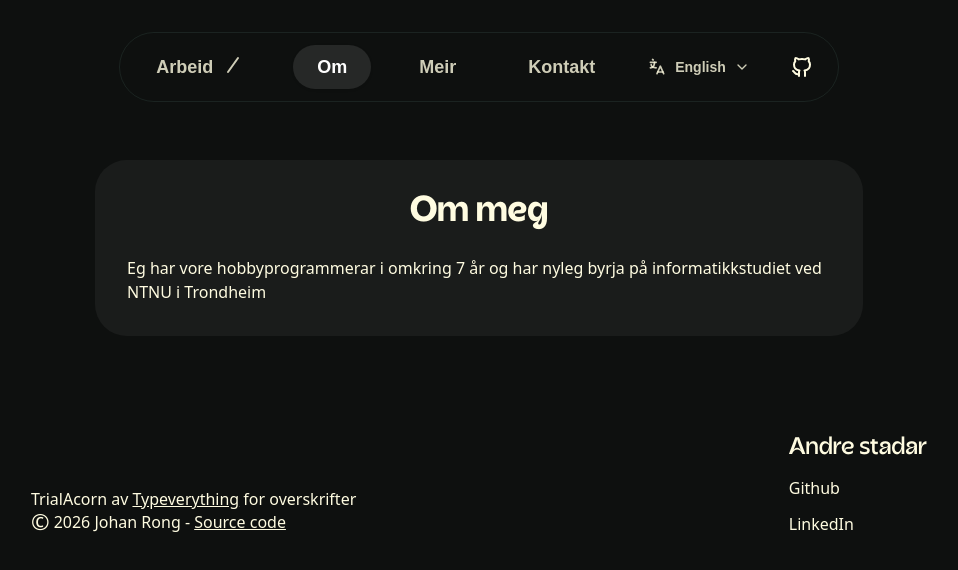
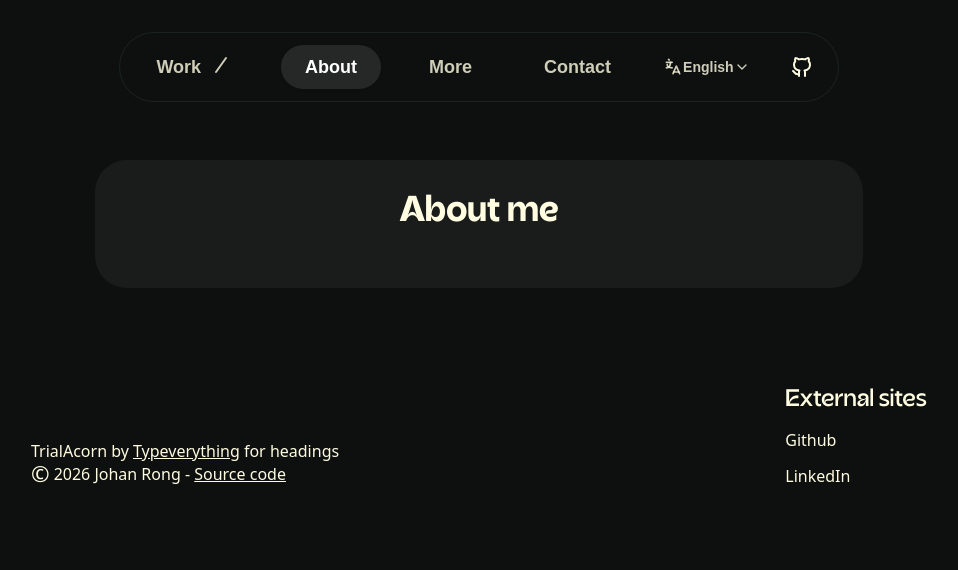
Before and after one commit to johron/johron.no, a Next.js app: page /en/om in a window 1280 px wide. Shown: the top 570 px of the page, without its empty margins (161-1119 px from the left). Built offline with nearby package versions, Linux system fonts and the light colour scheme; a web font is replaced by a local one.

Commit message:
More translations, appearance ,++

```diff
--- a/messages/en.json
+++ b/messages/en.json
@@ -1,8 +1,42 @@
 {
-    "HeroSection": {
-        "title1": "Hey! I'm",
-        "title2": "A programmer",
-        "subtitle1": "Hobby programmer for 7+ years and new Computer Science student at",
-        "subtitle2": "in Trondheim"
+    "navbar": {
+        "work": "Work",
+        "about": "About",
+        "more": "More",
+        "contact": "Contact",
+        "activeLabel": "Active"
+    },
+    "footer": {
+        "fontNotice1": "TrialAcorn by",
+        "fontNotice2": "for headings",
+        "source": "Source code",
+        "external": "External sites"
+    },
+    "workPage": {
+        "hero": {
+            "title1": "Hey! I'm",
+            "title2": "I'm a programmer",
+            "subtitle1": "Hobby programmer for 7+ years and new Computer Science student at",
+            "subtitle2": "in Trondheim"
+        },
+        "inProgress": {
+            "title": "In progress",
+            "moose": {
+                "description": "Terminal-based text editor written in Go, inspired by Emacs, Vim and VS Code"
+            }
+        },
+        "inHibernation": {
+            "title": "In hibernation",
+            "glare": {
+                "description": "Modular cross-platform game engine built in Kotlin using LWJGL and OpenGL"
+            },
+            "zelkel": {
+                "description": "Low-level object-oriented programming language"
+            }
+        }
+    },
+    "aboutPage": {
+        "title": "About me",
+        "paragraph": ""
     }
 }
--- a/messages/nn.json
+++ b/messages/nn.json
@@ -1,8 +1,42 @@
 {
-    "HeroSection": {
-        "title1": "Hei, eg er",
-        "title2": "Ein programmerar",
-        "subtitle1": "Hobbyprogrammerar i 7+ år og ny informatikkstudent ved",
-        "subtitle2": "i Trondheim"
+    "navbar": {
+        "work": "Arbeid",
+        "about": "Om",
+        "more": "Meir",
+        "contact": "Kontakt",
+        "activeLabel": "Aktiv"
+    },
+    "footer": {
+        "fontNotice1": "TrialAcorn av",
+        "fontNotice2": "for overskrifter",
+        "source": "Kildekode",
+        "external": "Andre stadar"
+    },
+    "workPage": {
+        "hero": {
+            "title1": "Hei, eg er",
+            "title2": "Ein programmerar",
+            "subtitle1": "Hobbyprogrammerar i 7+ år og ny informatikkstudent ved",
+            "subtitle2": "i Trondheim"
+        },
+        "inProgress": {
+            "title": "Under utvikling",
+            "moose": {
+                "description": "Terminalbasert teksteditor skrive i Go, inspirert av Emacs, Vim og VS Code"
+            }
+        },
+        "inHibernation": {
+            "title": "I dvale",
+            "glare": {
+                "description": "Modulær, cross-platform game-engine bygd i Kotlin ved hjelp av LWJGL og OpenGL"
+            },
+            "zelkel": {
+                "description": "Low-level objektorientert programmeringsspråk"
+            }
+        }
+    },
+    "aboutPage": {
+        "title": "Om meg",
+        "paragraph": "Eg har vore hobbyprogrammerar i omkring 7 år og har nyleg byrja på informatikkstudiet ved NTNU i Trondheim"
     }
 }
--- a/src/app/[locale]/om/page.tsx
+++ b/src/app/[locale]/om/page.tsx
@@ -1,12 +1,15 @@
 import { Text } from "@/components/Text"
 import { AcornText } from "@/components/AcornText"
+import { useTranslations } from "next-intl"
 
 export default function AboutPage() {
+    const t = useTranslations("aboutPage")
+
     return (
         <div className="flex justify-center">
             <div className="flex flex-col items-center p-8 bg-white/5 w-3xl rounded-4xl">
-                <AcornText className="text-4xl pb-6">Om meg</AcornText>
-                <Text>Eg har vore hobbyprogrammerar i omkring 7 år og har nyleg byrja på informatikkstudiet ved NTNU i Trondheim</Text>
+                <AcornText className="text-4xl pb-6">{t("title")}</AcornText>
+                <Text>{t("paragraph")}</Text>
             </div>
         </div>
     )
--- a/src/components/Footer.tsx
+++ b/src/components/Footer.tsx
@@ -1,8 +1,11 @@
 import { Text } from "@/components/Text"
 import { AcornText } from "./AcornText"
 import Link from "next/link"
+import { useTranslations } from "next-intl"
 
 export function Footer() {
+    const t = useTranslations("footer")
+
     return (
         <div className="flex w-full py-12 justify-center">
             <div className="flex w-4xl max-w-4xl justify-between">
@@ -10,13 +13,13 @@ export function Footer() {
                     <Text size="text-md">
                         <span className="inline-flex items-center gap-1 leading-none">
                             <span className="align-middle text-[1.4em] leading-none">©</span>
-                            <span>2026 Johan Rong - <Link href="https://github.com/johron/johron.no" className="underline">Source code</Link></span>
+                            <span>2026 Johan Rong - <Link href="https://github.com/johron/johron.no" className="underline">{t("source")}</Link></span>
                         </span>
                     </Text>
-                    <Text>TrialAcorn av <Link className="underline" href="https://typeverything.com/" target="_blank">Typeverything</Link> for overskrifter</Text>
+                    <Text>{t("fontNotice1")} <Link className="underline" href="https://typeverything.com/" target="_blank">Typeverything</Link> {t("fontNotice2")}</Text>
                 </div>
                 <div className="flex flex-col gap-3">
-                    <AcornText className="text-2xl font-medium">Andre stadar</AcornText>
+                    <AcornText className="text-2xl font-medium">{t("external")}</AcornText>
                     <Link href="https://github.com/johron" target="_blank">
                         <Text size="text-md">Github</Text>
                     </Link>
--- a/src/components/HeroSection.tsx
+++ b/src/components/HeroSection.tsx
@@ -10,7 +10,7 @@ import Link from "next/link"
 import { useState } from "react"
 
 export function HeroSection() {
-    const t = useTranslations('HeroSection')
+    const t = useTranslations('workPage.hero')
     const [hovered, setHovered] = useState(false)
 
     return (
--- a/src/components/IconLink.tsx
+++ b/src/components/IconLink.tsx
@@ -1,7 +1,7 @@
 "use client"
 
 import { Icon } from "@tabler/icons-react"
-import Link from "next/link"
+import { Link } from "@/i18n/navigation"
 
 interface IconLinkProps {
     className?: string,
--- a/src/components/Navbar.tsx
+++ b/src/components/Navbar.tsx
@@ -10,6 +10,7 @@ import {
 } from "@tabler/icons-react"
 import { IconLink } from "@/components/IconLink"
 import { NavbarLangButton } from "@/components/NavbarLangButton"
+import { useTranslations } from "next-intl"
 
 type NavbarButtonProps = PropsWithChildren<{
     href: string;
@@ -41,6 +42,7 @@ function NavbarButton({ children, href, isActive }: NavbarButtonProps) {
 }
 
 export function Navbar() {
+    const t = useTranslations("navbar")
     const pathname = usePathname()
     const [isScrolled, setIsScrolled] = useState(false)
 
@@ -56,13 +58,11 @@ export function Navbar() {
         <div className="flex my-8 w-full justify-center fixed z-9999">
             <LayoutGroup>
                 <div className={`flex rounded-full border border-[#4f7668]/20 justify-between items-center bg-transparent transition-colors duration-300 ease-out ${isScrolled ? 'bg-black/30 backdrop-blur-sm' : ''}`}>
-                    {/* The new Link tag will prepend /nn or /en behind the scenes */}
-                    <NavbarButton href="/" isActive={pathname === "/" || pathname.startsWith("/arbeid/")}>Arbeid<IconSlash /></NavbarButton>
-                    <NavbarButton href="/om" isActive={pathname === "/om"}>Om</NavbarButton>
-                    <NavbarButton href="/meir" isActive={pathname === "/meir"}>Meir</NavbarButton>
-                    <NavbarButton href="/kontakt" isActive={pathname === "/kontakt"}>Kontakt</NavbarButton>
+                    <NavbarButton href="/" isActive={pathname === "/" || pathname.startsWith("/arbeid/")}>{t("work")}<IconSlash /></NavbarButton>
+                    <NavbarButton href="/om" isActive={pathname === "/om"}>{t("about")}</NavbarButton>
+                    <NavbarButton href="/meir" isActive={pathname === "/meir"}>{t("more")}</NavbarButton>
+                    <NavbarButton href="/kontakt" isActive={pathname === "/kontakt"}>{t("contact")}</NavbarButton>
                     <NavbarLangButton />
-                    {/* External links should remain standard absolute urls */}
                     <IconLink
                         className="px-6"
                         icon={IconBrandGithub}
--- a/src/components/NavbarLangButton.tsx
+++ b/src/components/NavbarLangButton.tsx
@@ -3,7 +3,7 @@
 import { useEffect, useRef, useState } from "react"
 import { AnimatePresence, motion } from "framer-motion"
 import { IconChevronDown, IconLanguage } from "@tabler/icons-react"
-import { useLocale } from "next-intl"
+import { useLocale, useTranslations } from "next-intl"
 import { usePathname, useRouter } from "@/i18n/navigation"
 
 const languageOptions = [
@@ -12,6 +12,7 @@ const languageOptions = [
 ]
 
 export function NavbarLangButton() {
+    const t = useTranslations("navbar")
     const menuRef = useRef<HTMLDivElement>(null)
     const [isOpen, setIsOpen] = useState(false)
 
@@ -56,7 +57,7 @@ export function NavbarLangButton() {
         <div ref={menuRef} className="relative">
             <button
                 type="button"
-                className={`flex items-center gap-2 rounded-full px-4 py-2 text-sm font-semibold text-[#fffce1]/80 transition-colors duration-300 ease-out hover:text-white ${isOpen ? "bg-white/10 text-white" : ""}`}
+                className={`flex items-center rounded-full px-4 py-2 text-sm font-semibold text-[#fffce1]/80 transition-colors duration-300 ease-out hover:text-white ${isOpen ? "bg-white/10 text-white" : ""}`}
                 aria-haspopup="menu"
                 aria-expanded={isOpen}
                 onClick={() => setIsOpen((value) => !value)}
@@ -73,7 +74,7 @@ export function NavbarLangButton() {
                         animate={{ opacity: 1, y: 0, scale: 1 }}
                         exit={{ opacity: 0, y: 8, scale: 0.98 }}
                         transition={{ duration: 0.15 }}
-                        className="absolute right-0 top-full z-50 mt-3 w-44 overflow-hidden rounded-2xl border border-white/10 bg-black/80 p-1 shadow-2xl backdrop-blur-md"
+                        className="absolute right-0 top-full z-50 mt-3 w-44 overflow-hidden rounded-2xl border border-white/10 bg-black/50 p-1 shadow-2xl backdrop-blur-md"
                         role="menu"
                     >
                         {languageOptions.map((option) => {
@@ -90,8 +91,8 @@ export function NavbarLangButton() {
                                 >
                                     <span>{option.label}</span>
                                     {isSelected && (
-                                        <span className="text-xs uppercase tracking-[0.2em] text-white/60">
-                                            Active
+                                        <span className="text-xs uppercase tracking-widest text-white/60">
+                                            {t("activeLabel")}
                                         </span>
                                     )}
                                 </button>
--- a/src/i18n/request.ts
+++ b/src/i18n/request.ts
@@ -1,4 +1,3 @@
-// src/i18n/request.ts
 import * as rootParams from 'next/root-params'
 import { getRequestConfig } from 'next-intl/server'
 import { hasLocale } from 'next-intl'
@@ -11,7 +10,7 @@ export default getRequestConfig(async ({ locale }) => {
     if (hasLocale(routing.locales, paramValue)) {
       locale = paramValue
     } else {
-      notFound() // or fall back to routing.defaultLocale
+      notFound()
     }
   }
 
```
Also changed, not shown: src/app/[locale]/page.tsx (+11 -8 lines), 1 other file (tests, documents, lock files or other folders).
